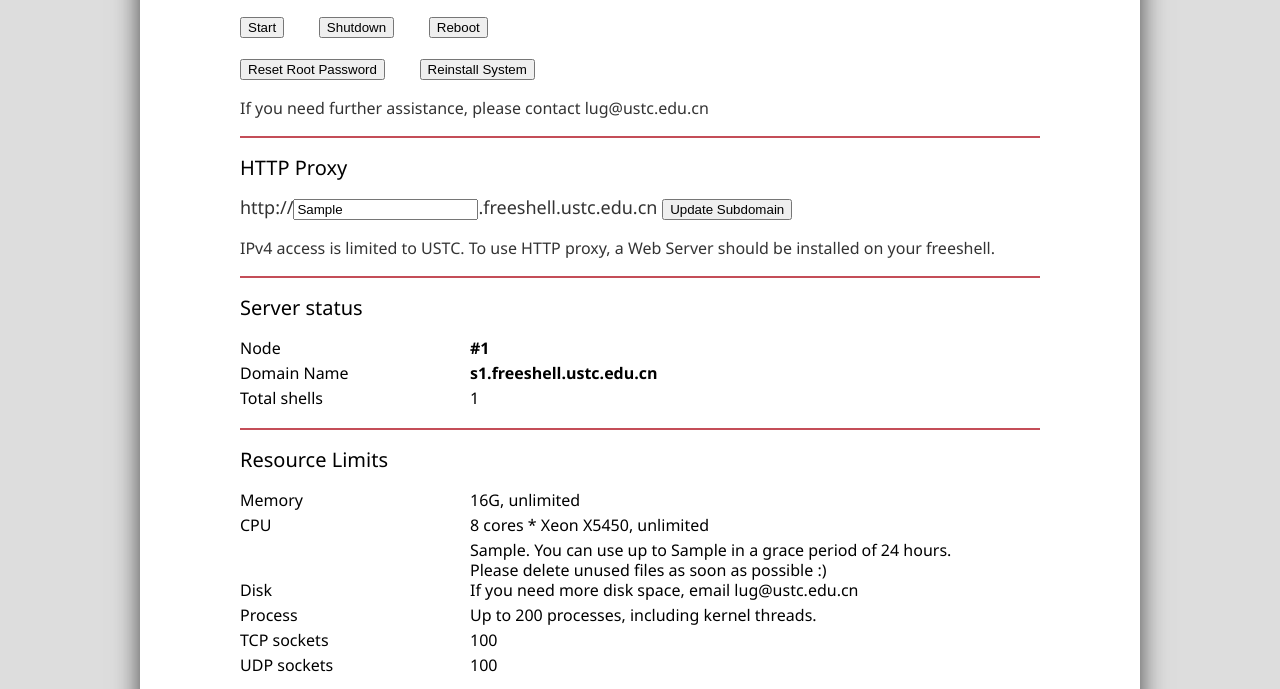
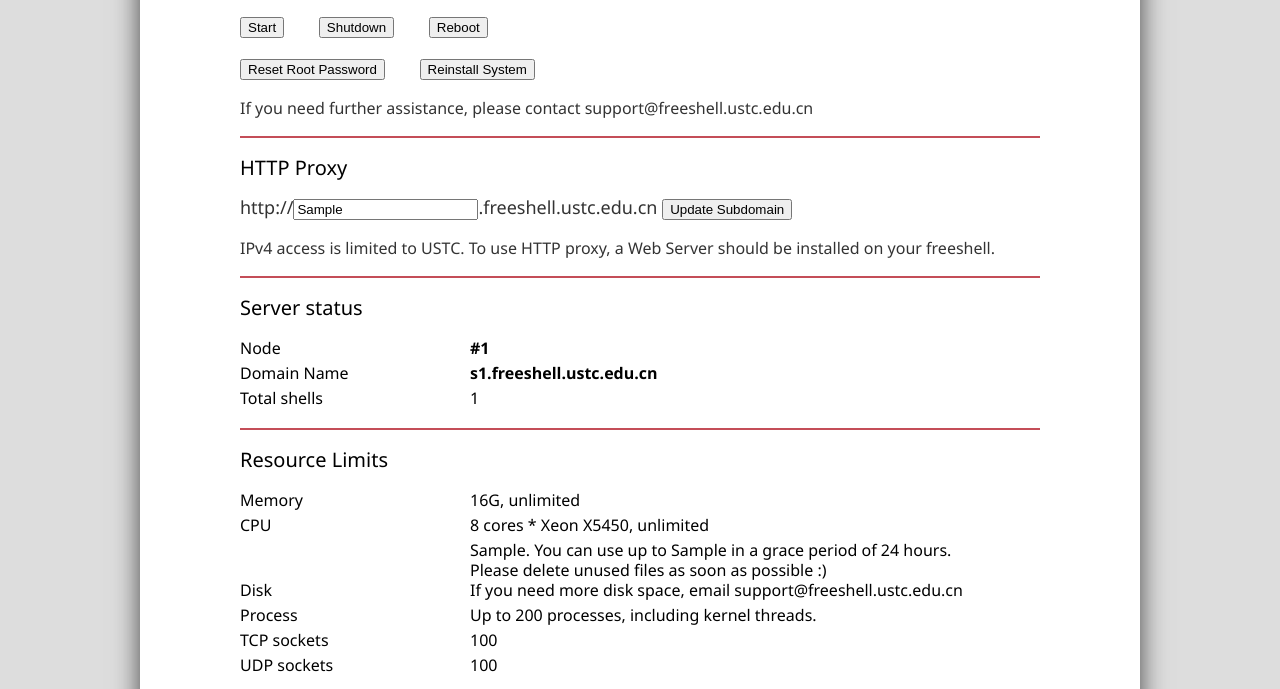
Before and after one commit to bojieli/freeshell, a PHP site: page /admin.php in a window 1280 px wide. Shown: the part 607-1296 px from the top of the page. Run offline with PHP 8.4, Linux system fonts and the light colour scheme; the visitor is signed in with stand-in values (Sample User, id 1); tables that the repository leaves empty hold one stand-in row (values such as "Sample post"); data that the repository does not hold is empty; a stand-in replaces the project's code that opens the database connection.

Commit message:
support email change to support@freeshell.ustc.edu.cn

```diff
--- a/http/admin.php
+++ b/http/admin.php
@@ -122,7 +122,7 @@ if ($num_shells >= 2) {
   <span><button id="btn-manage-reset-root" onclick="manage('reset-root')">Reset Root Password</button></span>
   <span><button id="btn-manage-reinstall" onclick="manage('reinstall')">Reinstall System</button></span>
 </p>
-<p class="smaller">If you need further assistance, please contact lug@ustc.edu.cn</p>
+<p class="smaller">If you need further assistance, please contact support@freeshell.ustc.edu.cn</p>
 </p>
 <div id="progbar"></div>
 <h2>HTTP Proxy</h2>
@@ -151,7 +151,7 @@ foreach ($node as $key => $value) {
 <ul class="table">
   <li><span class="h">Memory</span><?=$info['nodeno']==3?"12G":"16G"?>, unlimited
   <li><span class="h">CPU</span>8 cores * Xeon X5450, unlimited
-  <li><span class="h">Disk</span><span class="r"><?=$info['diskspace_softlimit']?>. You can use up to <?=$info['diskspace_hardlimit']?> in a grace period of 24 hours.<br>Please delete unused files as soon as possible :)<br>If you need more disk space, email lug@ustc.edu.cn</span>
+  <li><span class="h">Disk</span><span class="r"><?=$info['diskspace_softlimit']?>. You can use up to <?=$info['diskspace_hardlimit']?> in a grace period of 24 hours.<br>Please delete unused files as soon as possible :)<br>If you need more disk space, email support@freeshell.ustc.edu.cn</span>
   <li><span class="h">Process</span>Up to 200 processes, including kernel threads.
   <li><span class="h">TCP sockets</span>100
   <li><span class="h">UDP sockets</span>100
--- a/http/register.php
+++ b/http/register.php
@@ -31,7 +31,7 @@ mysql_query("UPDATE shellinfo SET `nodeno`='$nodeno' WHERE `id`='$appid'");
 
 $info = mysql_fetch_array(mysql_query("SELECT * FROM shellinfo WHERE `id`='$appid'"));
 if (empty($info))
-    die('Failed to create freeshell, please contact us at lug@ustc.edu.cn');
+    die('Failed to create freeshell, please contact us at support@freeshell.ustc.edu.cn');
 ?>
 <div id="wrapper">
 <div id="regtitle">
```
Also changed, not shown: http/admin.inc.php (+6 -6 lines).
